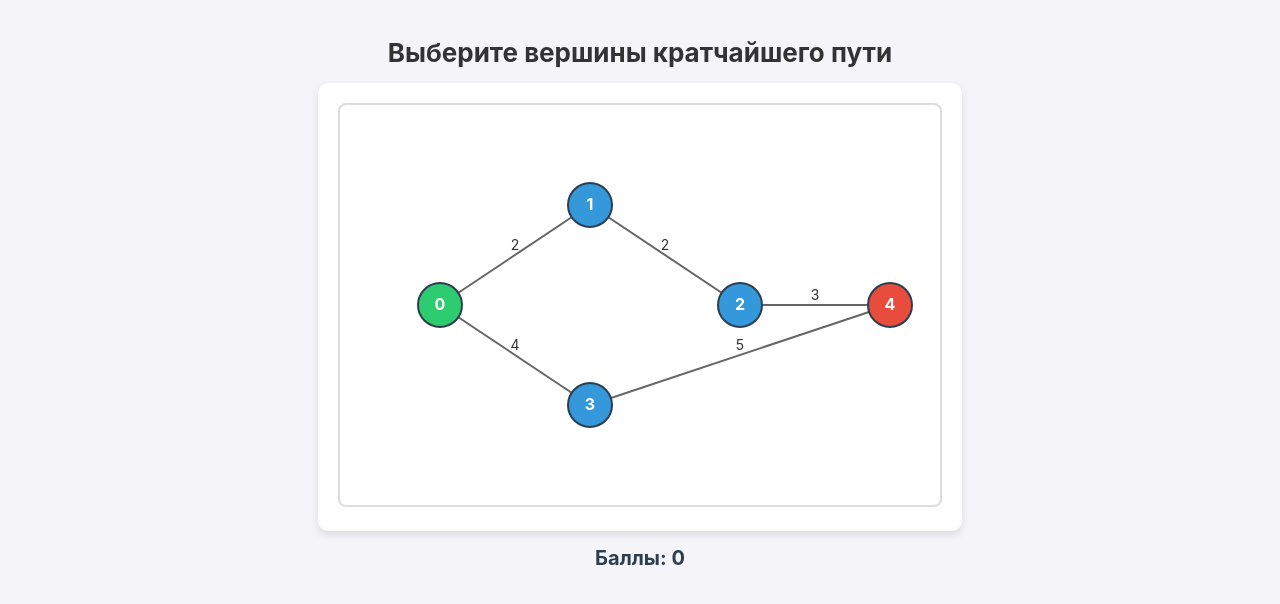
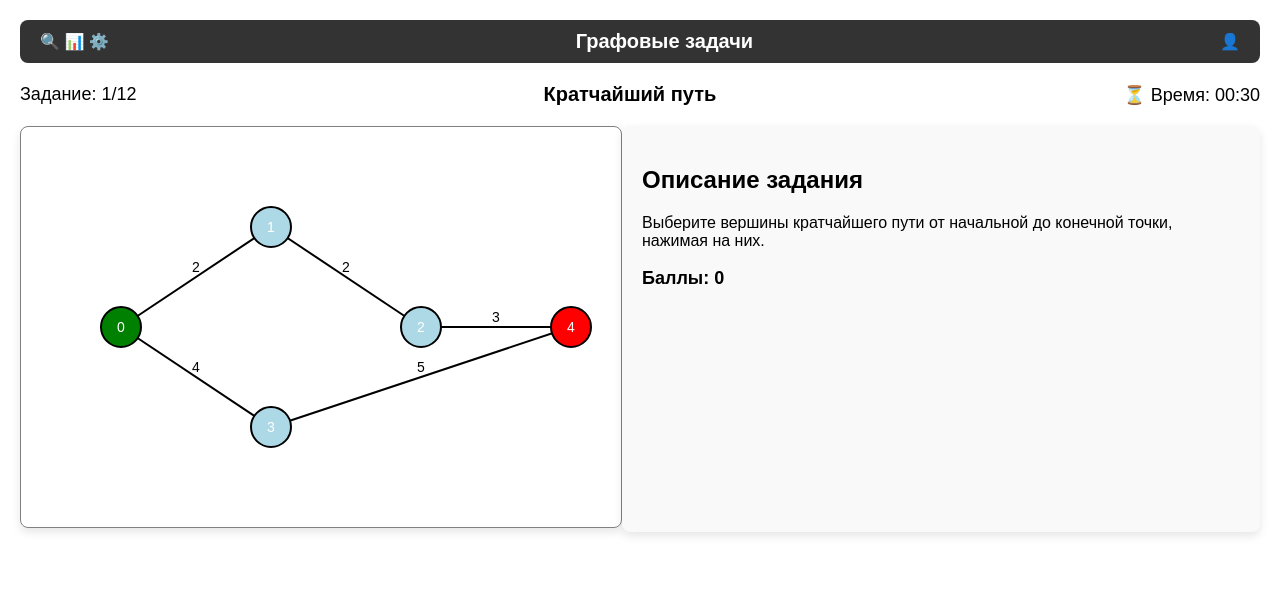
Before and after one commit to minLeya/graph-app, a React (Create React App) app: page / in a window 1280 px wide. Shown: the top 604 px of the page. Built offline with nearby package versions, Linux system fonts and the light colour scheme.

Commit message:
working version w/ static styles for whole page

```diff
--- a/src/App.js
+++ b/src/App.js
@@ -75,31 +75,48 @@ const GraphPathQuiz = () => {
     };
 
     return (
-        <div style={{ textAlign: "center", padding: "20px", backgroundColor: "#f4f4f9", minHeight: "100vh" }}>
-            <h1 style={{ fontSize: "26px", fontWeight: "bold", marginBottom: "15px", color: "#333" }}>Выберите вершины кратчайшего пути</h1>
-            <div style={{ display: "inline-block", padding: "20px", backgroundColor: "white", borderRadius: "10px", boxShadow: "0 4px 8px rgba(0, 0, 0, 0.1)" }}>
-                <svg width={width} height={height} style={{ border: "2px solid #ddd", borderRadius: "8px" }}>
+        <div style={{ fontFamily: "Arial, sans-serif", padding: "20px" }}>
+            <header style={{ display: "flex", justifyContent: "space-between", alignItems: "center", padding: "10px 20px", background: "#333", color: "white", borderRadius: "8px" }}>
+                <div>🔍 📊 ⚙️</div>
+                <div style={{ fontSize: "20px", fontWeight: "bold" }}>Графовые задачи</div>
+                <div>👤</div>
+            </header>
+
+            <div style={{ display: "flex", justifyContent: "space-between", alignItems: "center", margin: "20px 0" }}>
+                <div style={{ fontSize: "18px" }}>Задание: 1/12</div>
+                <div style={{ fontSize: "20px", fontWeight: "bold" }}>Кратчайший путь</div>
+                <div style={{ fontSize: "18px" }}>⏳ Время: 00:30</div>
+            </div>
+
+            <div style={{ display: "flex", justifyContent: "space-between" }}>
+                <div style={{ flex: "1" }}>
+                    <svg width={width} height={height} style={{ border: "1px solid gray", borderRadius: "8px", boxShadow: "0px 4px 10px rgba(0, 0, 0, 0.1)" }}>
                         {graph.links.map((link, index) => (
                             <g key={index}>
                                 <line x1={graph.nodes[link.source].x} y1={graph.nodes[link.source].y}
                                       x2={graph.nodes[link.target].x} y2={graph.nodes[link.target].y}
-                                  stroke="#666" strokeWidth={2} />
+                                      stroke="black" strokeWidth={2} />
                                 <text x={(graph.nodes[link.source].x + graph.nodes[link.target].x) / 2}
                                       y={(graph.nodes[link.source].y + graph.nodes[link.target].y) / 2 - 5}
-                                  fontSize="14" fill="#333" textAnchor="middle">{link.weight}</text>
+                                      fontSize="14" fill="black" textAnchor="middle">{link.weight}</text>
                             </g>
                         ))}
                         {graph.nodes.map((node) => (
                             <g key={node.id} style={{ cursor: "pointer" }}>
-                            <circle cx={node.x} cy={node.y} r={22} onClick={() => handleClick(node.id)}
-                                    fill={node.id === 0 ? "#2ecc71" : node.id === 4 ? "#e74c3c" : (selectedPath.includes(node.id) ? "#f39c12" : "#3498db")}
-                                    stroke="#2c3e50" strokeWidth={2} />
-                            <text x={node.x} y={node.y} textAnchor="middle" dy={5} fontSize="16" fill="white" fontWeight="bold">{node.id}</text>
+                                <circle cx={node.x} cy={node.y} r={20} onClick={() => handleClick(node.id)}
+                                        fill={node.id === 0 ? "green" : node.id === 4 ? "red" : (selectedPath.includes(node.id) ? "orange" : "lightblue")}
+                                        stroke="black" strokeWidth={2} />
+                                <text x={node.x} y={node.y} textAnchor="middle" dy={5} fontSize="14" fill="white">{node.id}</text>
                             </g>
                         ))}
                     </svg>
                 </div>
-            <p style={{ fontSize: "20px", marginTop: "15px", color: "#2c3e50", fontWeight: "bold" }}>Баллы: {score}</p>
+                <div style={{ flex: "1", padding: "20px", background: "#f9f9f9", borderRadius: "8px", boxShadow: "0px 4px 10px rgba(0, 0, 0, 0.1)" }}>
+                    <h2>Описание задания</h2>
+                    <p>Выберите вершины кратчайшего пути от начальной до конечной точки, нажимая на них.</p>
+                    <p style={{ fontSize: "18px", fontWeight: "bold" }}>Баллы: {score}</p>
+                </div>
+            </div>
         </div>
     );
 };
```
Lines whose indentation alone changed are shown as unchanged.
